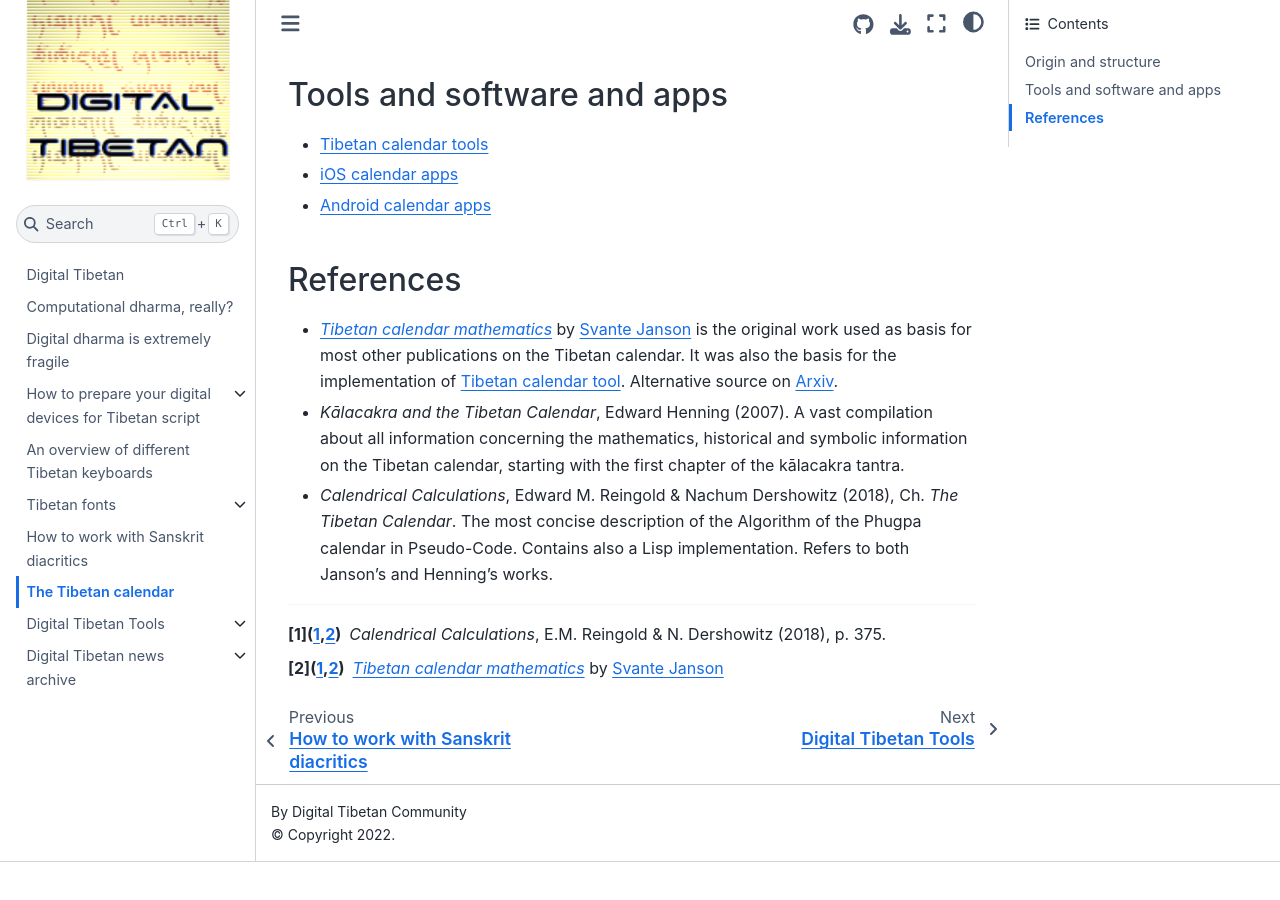
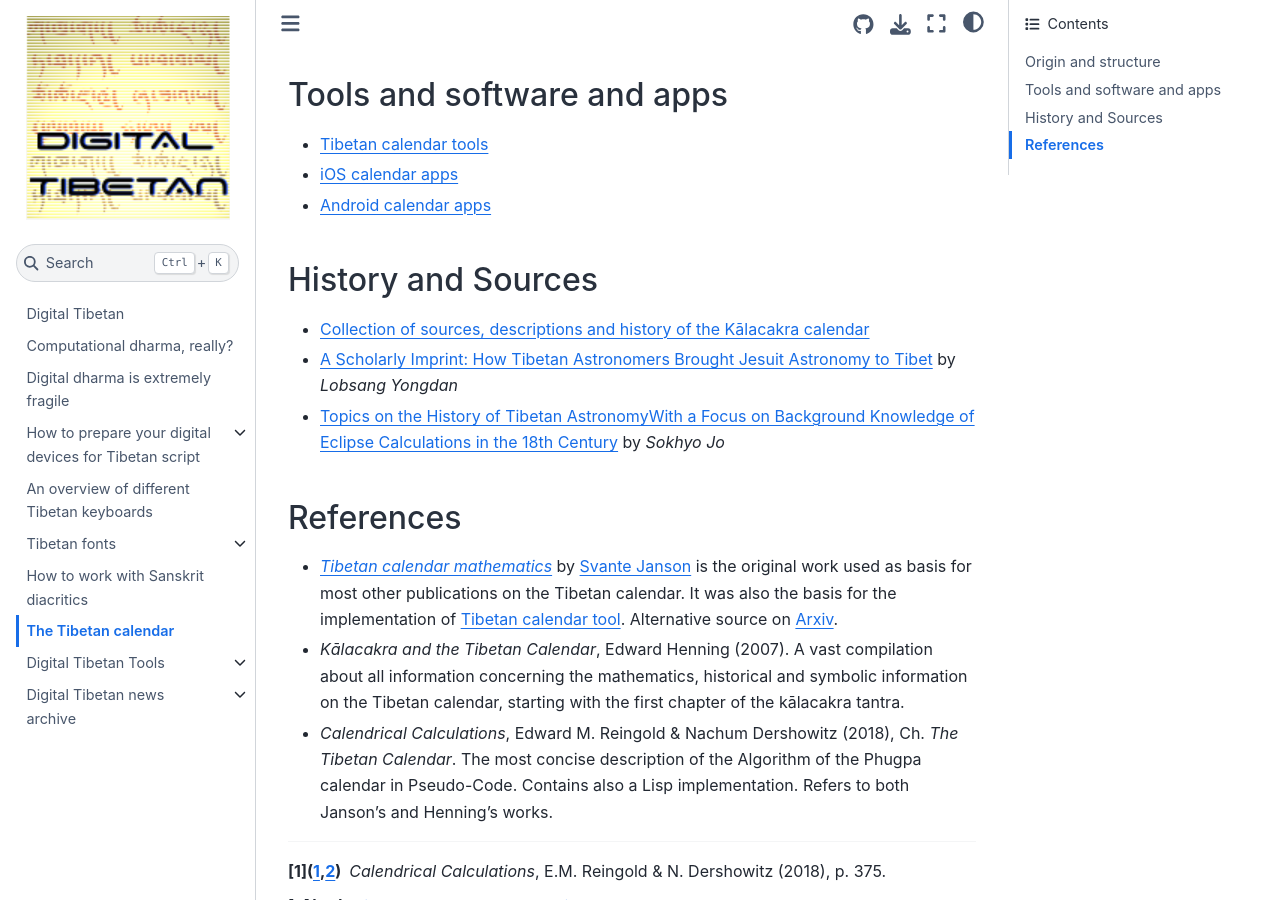
Before and after one commit to DigitalTibetan/DigitalTibetan, a Jupyter Book: the page built from docs/tibetan_calendar.md, in a window 1280 px wide and 900 px high, scrolled down 681 px. Built offline with Jupyter Book 1.0.4 settings and Sphinx 7.4.7 and the Sphinx Book theme 1.1.4, drawn with Linux system fonts in a browser that asks for light colours; before the commit the page ends 1543 px from its top, so only the background shows below that.

Commit message:
more refs and sources

```diff
--- a/docs/tibetan_calendar.md
+++ b/docs/tibetan_calendar.md
@@ -18,6 +18,11 @@ As in Indian calendars,[^1] months are lunar (from new moon to new moon) but num
 [^1]: _Calendrical Calculations_, E.M. Reingold & N. Dershowitz (2018), p. 375.
 [^2]: _[Tibetan calendar mathematics](http://www2.math.uu.se/~svante/papers/calendars/tibet.pdf)_ by [Svante Janson](https://katalog.uu.se/empInfo?id=XX2949)
 
+## History and Sources
+
+- [Collection of sources, descriptions and history of the Kālacakra calendar](http://www.kalacakra.org/calendar/kcal.htm)
+- [A Scholarly Imprint: How Tibetan Astronomers Brought Jesuit Astronomy to Tibet](https://core.ac.uk/reader/228879141) by _Lobsang Yongdan_
+- [Topics on the History of Tibetan AstronomyWith a Focus on Background Knowledge of Eclipse Calculations in the 18th Century](https://core.ac.uk/reader/154882098) by _Sokhyo Jo_
 ## References
 
 - _[Tibetan calendar mathematics](http://www2.math.uu.se/~svante/papers/calendars/tibet.pdf)_ by [Svante Janson](https://katalog.uu.se/empInfo?id=XX2949) is the original work used as basis for most other publications on the Tibetan calendar. It was also the basis for the implementation of [Tibetan calendar tool](digital_tibetan_tools_calendar). Alternative source on [Arxiv](https://arxiv.org/abs/1401.6285).
```
